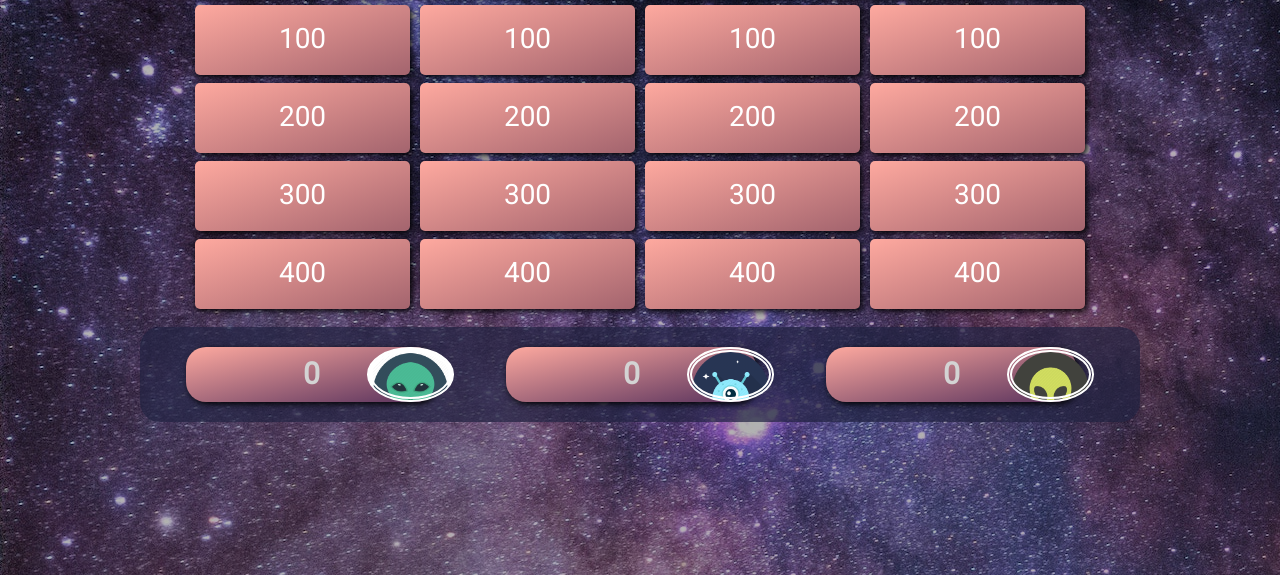
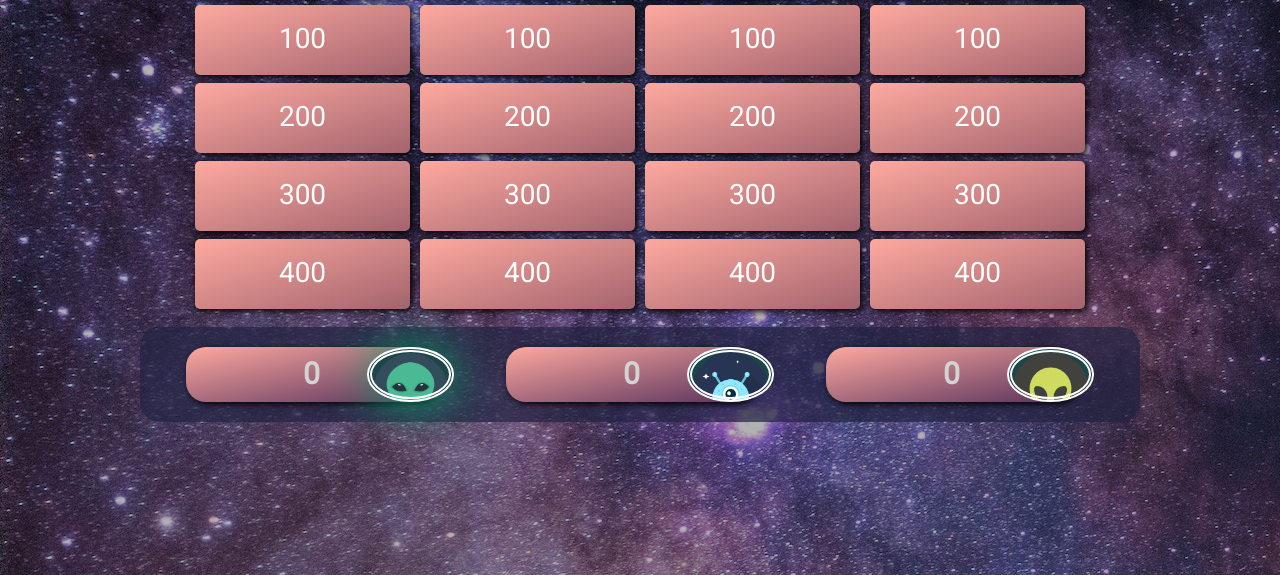
Before and after one commit to kaohman/jeopardy, a website: page index.html in a window 1280 px wide. Both pictures are taken after a click on the button "START GAME". Shown: the part 225-800 px from the top of the page. Drawn offline with Linux system fonts and the light colour scheme.

Commit message:
Update avatar css

```diff
--- a/styles.css
+++ b/styles.css
@@ -191,7 +191,7 @@ h3 {
 }
 
 .avatar {
-  background-color: none;
+  background-color: #1C4748;
   background-repeat: no-repeat;
   background-size: cover;
   border-radius: 50%;
@@ -215,6 +215,6 @@ h3 {
 }
 
 .highlight-player-avatar {
-  background-color: white;
-  border-color: white;
+  background-color: #1C4748;
+  box-shadow: 2px 2px 50px #01A869;
 }
```
